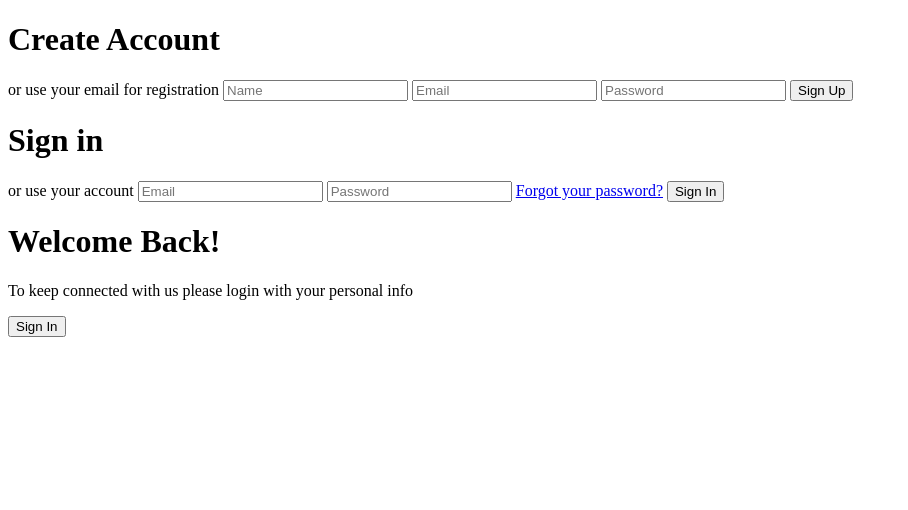
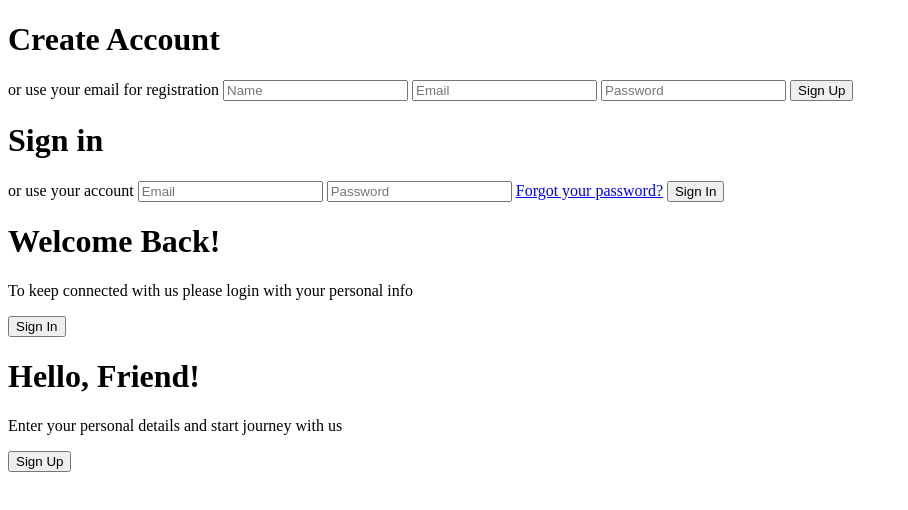
Before and after one commit to raisalomi595/Login-SignUp, a plain HTML site: page Index.html in a window 1280 px wide. Shown: the whole page, without its empty margins (0-908 px from the left). Drawn offline with Linux system fonts and the light colour scheme.

Commit message:
added more

```diff
--- a/Index.html
+++ b/Index.html
@@ -45,6 +45,14 @@
 				<p>To keep connected with us please login with your personal info</p>
 				<button class="ghost" id="signIn">Sign In</button>
 			</div>
+			<div class="overlay-panel overlay-right">
+				<h1>Hello, Friend!</h1>
+				<p>Enter your personal details and start journey with us</p>
+				<button class="ghost" id="signUp">Sign Up</button>
+			</div>
+		</div>
+	</div>
+</div>
 
 </body>
 </html>
```
